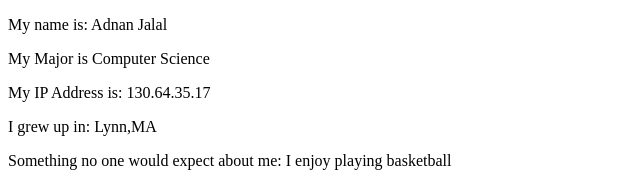
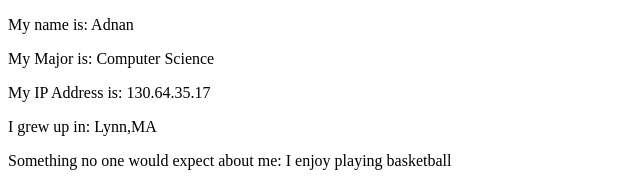
Before and after one commit to ajalal03/hw1, a plain HTML site: page index.html in a window 1280 px wide. Shown: the top 187 px of the page, 0-640 px from the left. Drawn offline with Linux system fonts and the light colour scheme.

Commit message:
Update index.html

```diff
--- a/index.html
+++ b/index.html
@@ -5,8 +5,8 @@
       <title>   Assignment 1: Get on the Web</title>
    </head>
    <body>
-        <p> My name is: Adnan Jalal </p>
-         <p>My Major is Computer Science </p>
+        <p> My name is: Adnan </p>
+         <p>My Major is: Computer Science </p>
          <p>My IP Address is: 130.64.35.17 </p>
          <p>I grew up in: Lynn,MA </p>
          <p>Something no one would expect about me: I enjoy playing basketball </p>
```
